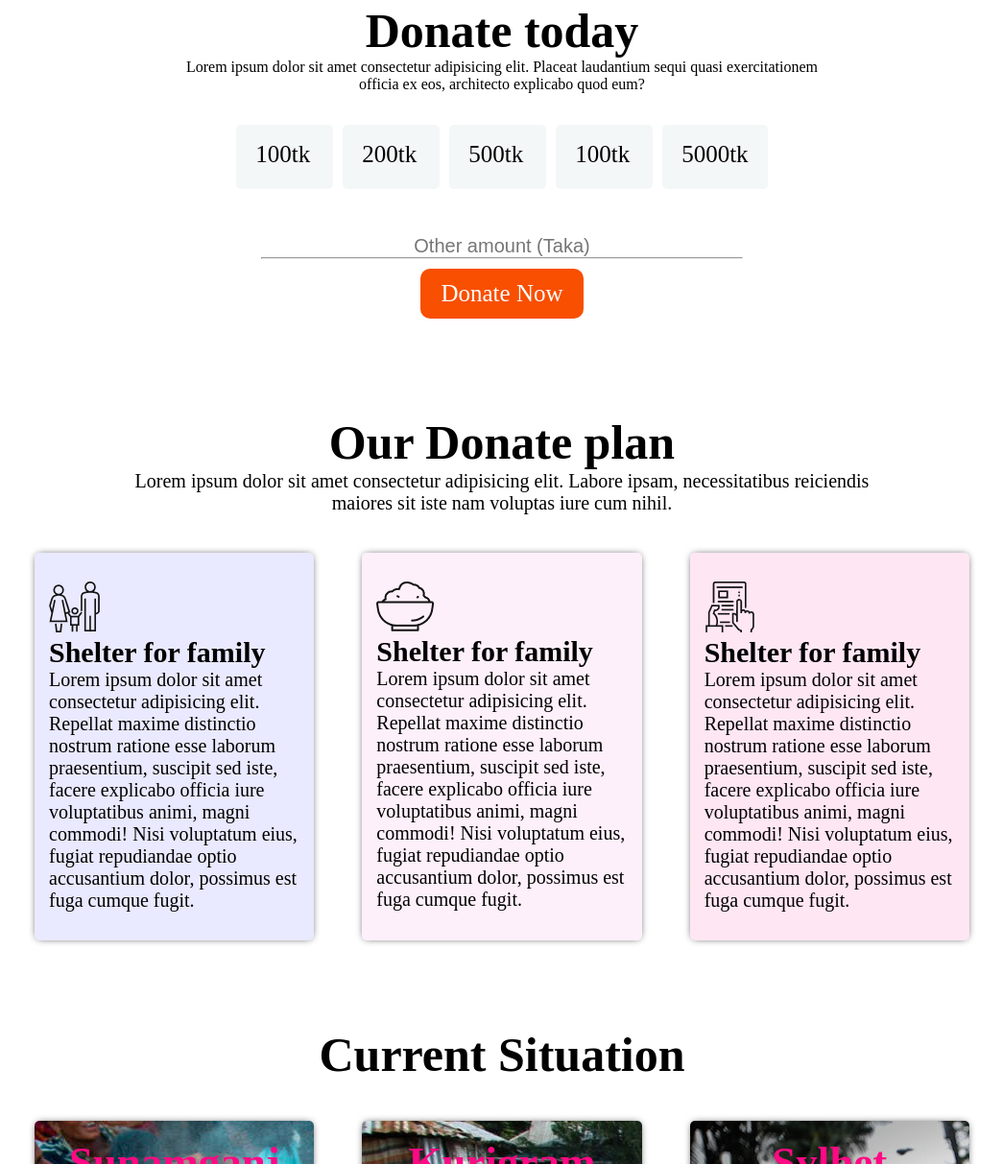
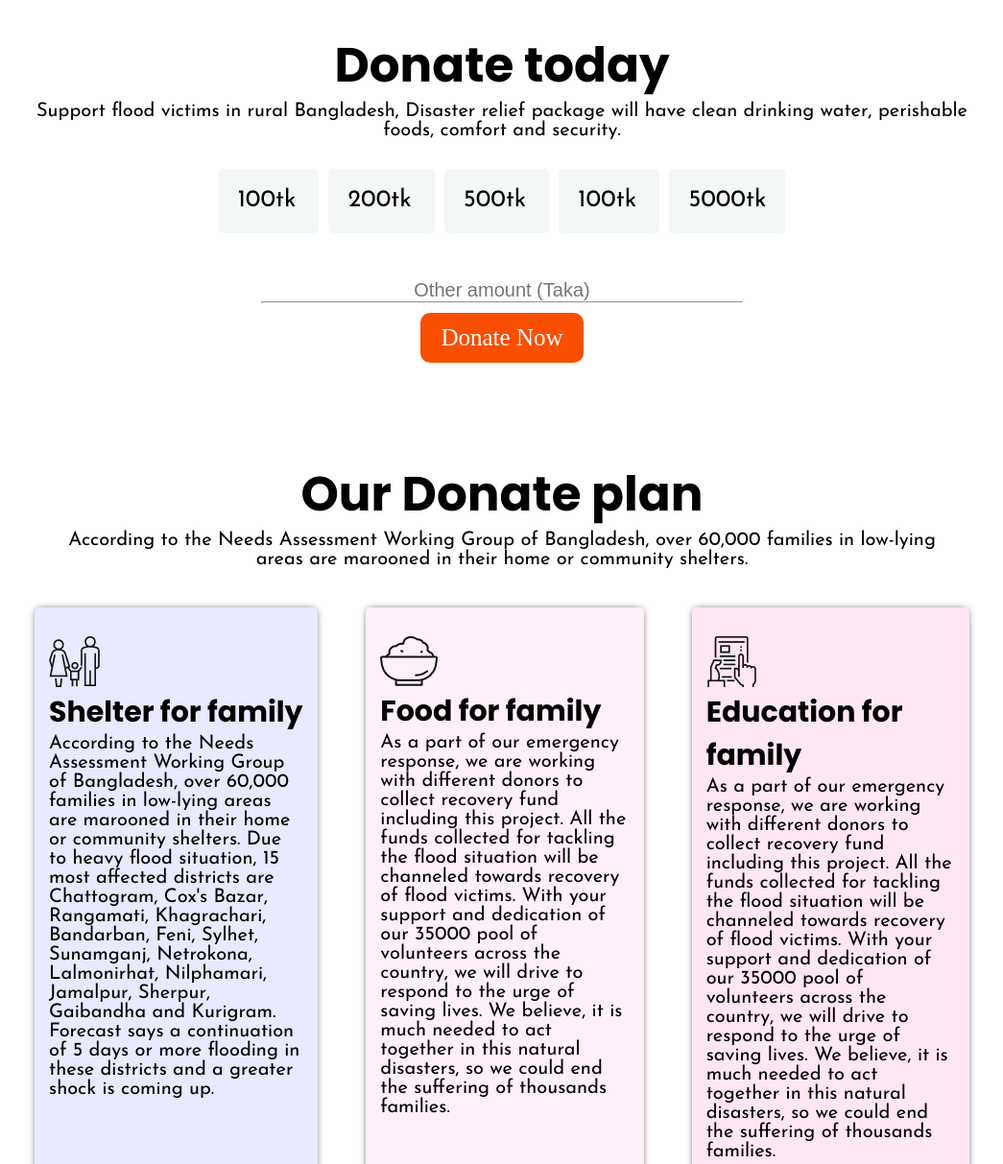
Before and after one commit to Joykhaan/assignment1, a plain HTML site: page index.html in a window 1280 px wide. Shown: the part 961-2174 px from the top of the page at 96% size, without its empty margins (117-1162 px from the left). Drawn offline with Linux system fonts and the light colour scheme.

Commit message:
final commit

```diff
--- a/index.html
+++ b/index.html
@@ -7,6 +7,11 @@
     <meta name="viewport" content="width=device-width, initial-scale=1.0">
     <title>Help People</title>
     <link rel="stylesheet" href="style.css">
+    <link rel="preconnect" href="https://fonts.googleapis.com">
+    <link rel="preconnect" href="https://fonts.gstatic.com" crossorigin>
+    <link
+        href="https://fonts.googleapis.com/css2?family=Josefin+Sans:ital,wght@0,200;0,400;0,600;0,700;1,100;1,300;1,400&family=Poppins:ital,wght@0,200;0,300;0,500;0,700;1,200;1,300;1,400&family=Work+Sans:ital,wght@0,100;0,200;0,300;0,400;0,500;0,600;1,300;1,400;1,500&display=swap"
+        rel="stylesheet">
 </head>
 
 <body>
@@ -14,9 +19,8 @@
     <section id="banner">
         <div class="banner-text">
             <h1>Let Help Those Who Are<br> more in</h1>
-            <p>Lorem ipsum dolor sit amet consectetur adipisicing elit. Nisi veniam <br> ex ipsa facilis non saepe.
-                Ducimus
-                corporis ratione nulla quae?</p>
+            <p>Since May 2022, Bangladesh has been hit with one of the worst floods in years, with millions in Sylhet
+                and <br> Sunamganj now homeless and without any belongings. </p>
 
             <!-- button-part -->
             <a href="https://" class="btn">Donate Now</a>
@@ -30,9 +34,9 @@
     <section id="donate_amount">
         <div class="inner-text">
             <h1>Donate today</h1>
-            <p>Lorem ipsum dolor sit amet consectetur adipisicing elit. Placeat laudantium sequi quasi exercitationem
-                <br>
-                officia ex eos, architecto explicabo quod eum?</p>
+            <p>Support flood victims in rural Bangladesh, Disaster relief package will have clean drinking water,
+                perishable <br> foods, comfort and security.
+            </p>
             <ul>
                 <li> <a href="">100tk</a> </li>
                 <li> <a href="">200tk</a> </li>
@@ -56,34 +60,39 @@
             <h1>
                 Our Donate plan
             </h1>
-            <p>Lorem ipsum dolor sit amet consectetur adipisicing elit. Labore ipsam, necessitatibus reiciendis <br>
-                maiores
-                sit iste nam voluptas iure cum nihil.</p>
+            <p>According to the Needs Assessment Working Group of Bangladesh, over 60,000 families in low-lying <br>
+                areas are marooned in their home or community shelters.</p>
         </div>
         <div class="card">
             <div class="plan-card1 plan-card">
                 <img src="icons/shelter.png" alt="">
                 <h2>Shelter for family</h2>
-                <p>Lorem ipsum dolor sit amet consectetur adipisicing elit. Repellat maxime distinctio nostrum ratione
-                    esse laborum praesentium, suscipit sed iste, facere explicabo officia iure voluptatibus animi, magni
-                    commodi! Nisi voluptatum eius, fugiat repudiandae optio accusantium dolor, possimus est fuga cumque
-                    fugit.</p>
+                <p>According to the Needs Assessment Working Group of Bangladesh, over 60,000 families in low-lying
+                    areas are marooned in their home or community shelters. Due to heavy flood situation, 15 most
+                    affected districts are Chattogram, Cox's Bazar, Rangamati, Khagrachari, Bandarban, Feni, Sylhet,
+                    Sunamganj, Netrokona, Lalmonirhat, Nilphamari, Jamalpur, Sherpur, Gaibandha and Kurigram. Forecast
+                    says a continuation of 5 days or more flooding in these districts and a greater shock is coming up.
+                </p>
             </div>
             <div class="plan-card2 plan-card">
                 <img src="icons/food.png" alt="">
-                <h2>Shelter for family</h2>
-                <p>Lorem ipsum dolor sit amet consectetur adipisicing elit. Repellat maxime distinctio nostrum ratione
-                    esse laborum praesentium, suscipit sed iste, facere explicabo officia iure voluptatibus animi, magni
-                    commodi! Nisi voluptatum eius, fugiat repudiandae optio accusantium dolor, possimus est fuga cumque
-                    fugit.</p>
+                <h2>Food for family</h2>
+                <p>As a part of our emergency response, we are working with different donors to collect recovery fund
+                    including this project. All the funds collected for tackling the flood situation will be channeled
+                    towards recovery of flood victims. With your support and dedication of our 35000 pool of volunteers
+                    across the country, we will drive to respond to the urge of saving lives. We believe, it is much
+                    needed to act together in this natural disasters, so we could end the suffering of thousands
+                    families.</p>
             </div>
             <div class="plan-card3 plan-card">
                 <img src="icons/Frame-1.png" alt="">
-                <h2>Shelter for family</h2>
-                <p>Lorem ipsum dolor sit amet consectetur adipisicing elit. Repellat maxime distinctio nostrum ratione
-                    esse laborum praesentium, suscipit sed iste, facere explicabo officia iure voluptatibus animi, magni
-                    commodi! Nisi voluptatum eius, fugiat repudiandae optio accusantium dolor, possimus est fuga cumque
-                    fugit.</p>
+                <h2>Education for family</h2>
+                <p>As a part of our emergency response, we are working with different donors to collect recovery fund
+                    including this project. All the funds collected for tackling the flood situation will be channeled
+                    towards recovery of flood victims. With your support and dedication of our 35000 pool of volunteers
+                    across the country, we will drive to respond to the urge of saving lives. We believe, it is much
+                    needed to act together in this natural disasters, so we could end the suffering of thousands
+                    families.</p>
             </div>
         </div>
 
@@ -97,15 +106,20 @@
         <div class="current-situation ">
             <div class="sunamganj current-situation123 ">
                 <h2>Sunamganj</h2>
-                <p>Lorem ipsum dolor sit amet consectetur, adipisicing <br> elit. Vitae, ea.</p>
+                <p>Heaviest Floods In 122 Years Hit Bangladesh's Sunamganj; Death Toll Reaches 32. By: Siddhartha <br>
+                    Sarkar. Last Updated: June 21, 2022</p>
+
+
             </div>
             <div class="kurigram current-situation123 ">
                 <h2>Kurigram</h2>
-                <p>Lorem ipsum dolor sit amet consectetur, adipisicing <br> elit. Vitae, ea.</p>
+                <p>The flood situation in Kurigram district deteriorated further on Tuesday due to the swelling <br> of
+                    major rivers caused by an onrush of water </p>
             </div>
             <div class="sylhet current-situation123 ">
                 <h2>Sylhet</h2>
-                <p>Lorem ipsum dolor sit amet consectetur, adipisicing <br> elit. Vitae, ea.</p>
+                <p>Surma River is expected to fall by 0-10 cm compared to this morning. Please be cautious <br> if going
+                    near the riverfront.</p>
             </div>
         </div>
     </section>
@@ -114,8 +128,7 @@
     <!-- Stat-update-section -->
     <section id="Update">
         <h1>Get my update</h1>
-        <p>Lorem ipsum dolor sit amet consectetur adipisicing elit. Maxime blanditiis itaque odio <br> temporibus a ab
-            vel facilis consequuntur voluptatibus sint.</p>
+        <p>You can update your Android apps and the Play Store app one at a time, all together, ... Tap Manage, <br> then find the app you want to update automatically</p>
         <div class="email-box">
             <form action="">
                 <input type="email" placeholder="Email">
--- a/style.css
+++ b/style.css
@@ -18,11 +18,13 @@ padding: 300px 0px;
 color: white;
 font-size: 50px;
 padding-bottom: 20px;
+font-family: 'Poppins', sans-serif;
 }
 .banner-text p{
 color: white;
 font-size: 20px;
 padding-bottom: 20px;
+font-family: 'Josefin Sans', sans-serif;
 }
 /* all-button-part */
 .btn{
@@ -50,6 +52,11 @@ text-align: center;
 }
 .inner-text h1{
 font-size: 50px;
+font-family: 'Poppins', sans-serif;
+}
+.inner-text p{
+font-family: 'Josefin Sans', sans-serif;
+font-size: 20px;
 }
 .inner-text ul{
 margin-top: 50px;
@@ -65,6 +72,7 @@ margin: 0px 5px;
 text-decoration: none;
 font-size: 25px;
 color: black;
+font-family: 'Josefin Sans', sans-serif;
 }
 .inner-text ul li a:hover{
 color: red;
@@ -100,9 +108,11 @@ text-align: center;
 }
 .caption h1{
 font-size: 50px;
+font-family: 'Poppins', sans-serif;
 }
 .caption p{
 font-size: 20px;
+font-family: 'Josefin Sans', sans-serif;
 }
 
 /* Start-card */
@@ -119,9 +129,11 @@ padding: 30px 15px;
 }
 .plan-card h2{
 font-size: 30px;
+font-family: 'Poppins', sans-serif;
 }
 .plan-card p{
 font-size: 20px;
+font-family: 'Josefin Sans', sans-serif;
 }
 .plan-card1{
 background-color: rgba(51, 51, 251, 0.104);
@@ -142,6 +154,7 @@ margin-top: 50px;
 #situation h1{
 text-align: center;
 font-size: 50px;
+font-family: 'Poppins', sans-serif;
 }
 .current-situation{
 display: flex;
@@ -164,6 +177,7 @@ font-size: 45px;
 text-align: center;
 color: rgb(255, 9, 132);
 font-weight: 700;
+font-family: 'Poppins', sans-serif;
 }
 .current-situation123 p{
 padding: 130px 0px;
@@ -193,10 +207,12 @@ text-align: center;
 }
 #Update h1{
 font-size: 50px;
+font-family: 'Poppins', sans-serif;
 }
 #Update p{
 font-size: 20px;
 margin-top: 30px;
+font-family: 'Josefin Sans', sans-serif;
 }
 .email-box{
 padding: 50px 154px 50px 100px;
@@ -235,10 +251,12 @@ margin-top: 100px;
 font-size: 50px;
 color: orange;
 padding-top: 50px;
+font-family: 'Poppins', sans-serif;
 }
 #footer p{
 font-size: 20px;
 color: white;
 padding-bottom: 50px;
+font-family: 'Josefin Sans', sans-serif;
 }
 /* end-footer */
```
Also changed, not shown: 1 other file.
